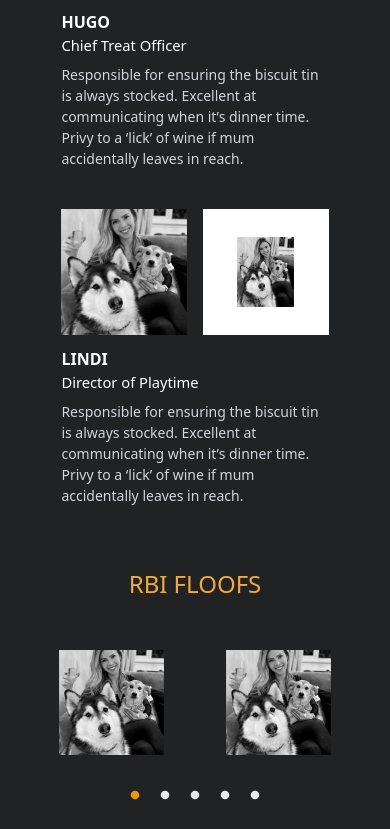
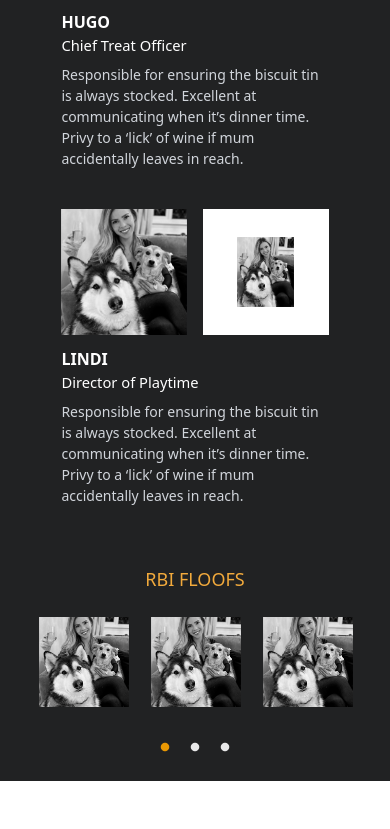
Before and after one commit to icecreamwebdev/rbiV3, a Next.js app: page /about in a window 390 px wide. Shown: the part 2112-2941 px from the top of the page. After the commit the page ends 2893 px from the top, so only its background shows below. Built offline with nearby package versions, Linux system fonts and the light colour scheme.

Commit message:
this is it now

```diff
--- a/components/Floof/FloofMembers.js
+++ b/components/Floof/FloofMembers.js
@@ -149,7 +149,7 @@ Privy to a ‘lick’ of wine if mum accidentally leaves in reach.
 
     </div> */}
 
-<h2 className='text-2xl flex justify-center lg:mt-20 mt-10 pb-2 font-base uppercase h-min  pt-5 text-alt '>RBI FLoofs</h2>
+<h2 className='text-lg flex justify-center lg:mt-20 mt-10 pb-2 font-base uppercase h-min  pt-5 text-alt '>RBI FLoofs</h2>
 
 <FloofSlider width={width} />
 
--- a/components/Floof/FloofSlider.js
+++ b/components/Floof/FloofSlider.js
@@ -11,7 +11,7 @@ export default class FloofSlider extends Component {
 
     const width = this.props.width;
 
-    const slidesPer = width < 1024 ? (width< 658 ? (width< 458 ? 2 : 3) : 4) : 6
+    const slidesPer = width < 1024 ? (width< 658 ? (width< 458 ? 3 : 3) : 4) : 6
 
     console.log(width)
 
@@ -25,7 +25,7 @@ export default class FloofSlider extends Component {
       speed: 800,
     };
 
-    const imageWidth = width< 558 ? '105' : '140'
+    const imageWidth = width< 558 ? '90' : '140'
 
 
 
@@ -33,7 +33,7 @@ export default class FloofSlider extends Component {
 
 
     return (
-      <div className='overflow-hidden mt-10 w-full text-white bg-primary w-full pb-10 '>
+      <div className='overflow-hidden md:mt-10 mt-4 w-full text-white bg-primary w-full pb-10 '>
         <Slider {...settings}>
           <div className='flex-col justify-center text-center h-100'>
               <Image src='/founder1.png' width={imageWidth} height={imageWidth} objectFit='cover'/>
```
